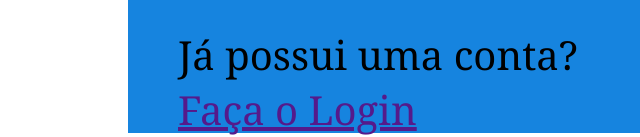
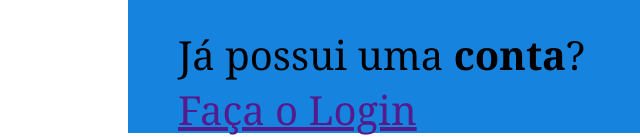
Before and after one commit to aragornbp/jogo-da-velha, a plain HTML site: page validador-formularios/index.html in a window 1280 px wide. Shown: the part 667-804 px from the top of the page, 640-1280 px from the left. Drawn offline with Linux system fonts and the light colour scheme.

Commit message:
versão final

```diff
--- a/validador-formularios/index.html
+++ b/validador-formularios/index.html
@@ -31,7 +31,7 @@
                 </label>
             </form>
             <div class="login">
-                Já possui uma conta?<a href="">Faça o Login</a>
+                Já possui uma <b>conta</b>?<a href="">Faça o Login</a>
             </div>
         </div>
     </div>
```
